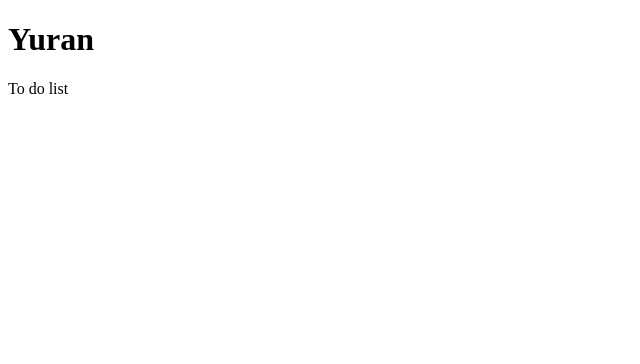
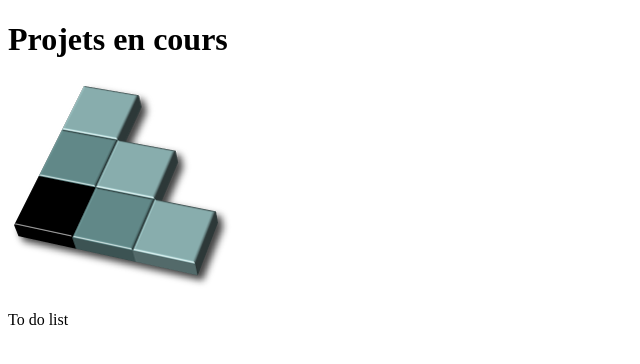
Before and after one commit to ramosyuran/todolist, a plain HTML site: page index.html in a window 1280 px wide. Shown: the whole page, without its empty margins (0-640 px from the left). Drawn offline with Linux system fonts and the light colour scheme.

Commit message:
add a image heaarder

```diff
--- a/index.html
+++ b/index.html
@@ -6,7 +6,10 @@
   </head>
   <body>
     <header>
-      <h1>Yuran</h1>
+
+      <h1>Projets en cours</h1>
+      <img src="image/logo.png">
+
     </header>
     <section>
         <p>To do list</p>
```
Also changed, not shown: image/logo.png (added).
